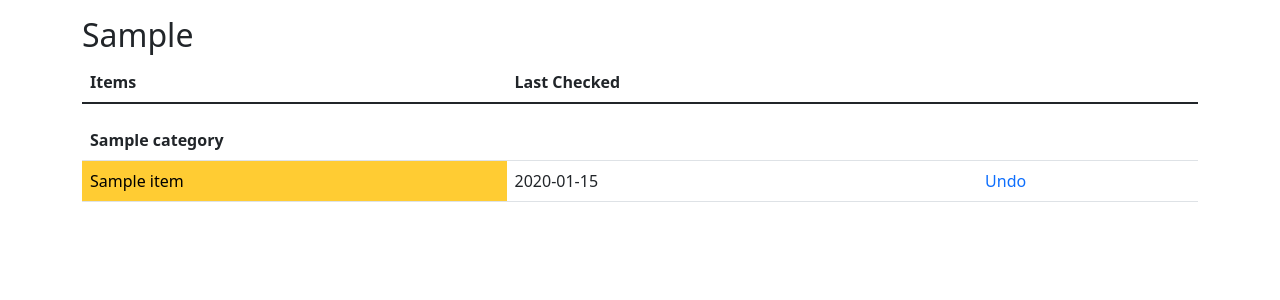
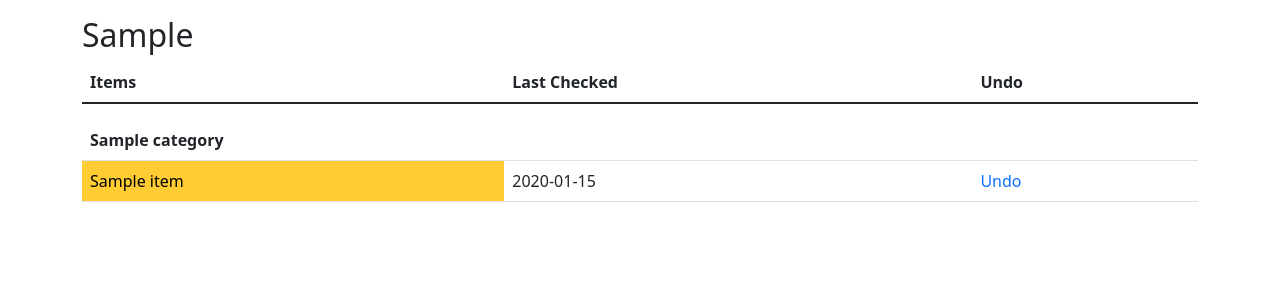
Before and after one commit to TanChiaChun/Self_WebApp, a Python web app: template selfwebapp/templates/key.html in a window 1280 px wide. Shown: the part 41-341 px from the top of the page. Run offline with Jinja, Linux system fonts and the light colour scheme; the template is opened without the code that fills it: most values are stand-ins (such as "Sample title", 1, 10 or a date in 2020).

Commit message:
Add 'Undo' text to productivity.html col header

```diff
--- a/selfwebapp/templates/productivity.html
+++ b/selfwebapp/templates/productivity.html
@@ -9,7 +9,7 @@
             <tr>
                 <th scope="col">Items</th>
                 <th scope="col">Last Checked</th>
-                <th scope="col"></th>
+                <th scope="col">Undo</th>
             </tr>
         </thead>
         <tbody>
```
